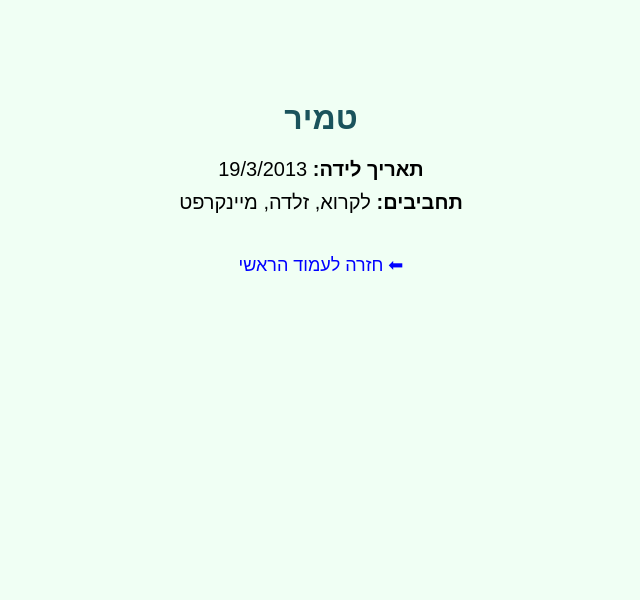
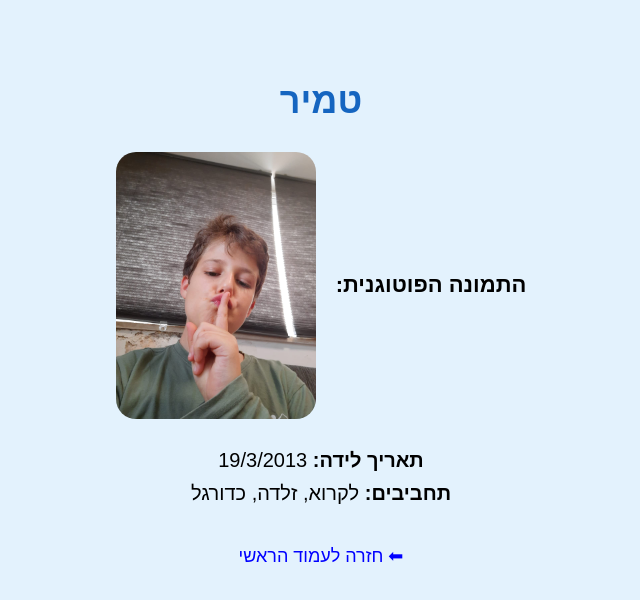
Before and after one commit to giltheking612/shviya, a plain HTML site: page tamir.html in a window 1280 px wide. Shown: the whole page, without its empty margins (319-959 px from the left). Drawn offline with Linux system fonts and the light colour scheme.

Commit message:
Update tamir.html

```diff
--- a/tamir.html
+++ b/tamir.html
@@ -8,12 +8,14 @@
       font-family: Arial, sans-serif;
       text-align: center;
       direction: rtl;
-      background-color: #f0fff4;
-      margin-top: 100px;
+      background-color: #e3f2fd;
+      margin-top: 80px;
     }
 
     h1 {
-      color: #1a535c;
+      color: #1565c0;
+      font-size: 36px;
+      margin-bottom: 30px;
     }
 
     p {
@@ -32,13 +34,39 @@
     a:hover {
       color: green;
     }
+
+    .photo-box {
+      display: flex;
+      justify-content: center;
+      align-items: center;
+      gap: 20px;
+      margin-bottom: 30px;
+      flex-wrap: wrap;
+    }
+
+    .photo-box img {
+      width: 200px;
+      border-radius: 20px;
+    }
+
+    .photo-box-text {
+      font-size: 22px;
+      font-weight: bold;
+      margin: 0;
+    }
   </style>
 </head>
 <body>
 
   <h1>טמיר</h1>
+
+  <div class="photo-box">
+    <p class="photo-box-text">התמונה הפוטוגנית:</p>
+    <img src="images/tamir.jpg" alt="טמיר">
+  </div>
+
   <p><strong>תאריך לידה:</strong> 19/3/2013</p>
-  <p><strong>תחביבים:</strong> לקרוא, זלדה, מיינקרפט</p>
+  <p><strong>תחביבים:</strong> לקרוא, זלדה, כדורגל</p>
 
   <a href="index.html">⬅ חזרה לעמוד הראשי</a>
 
```
